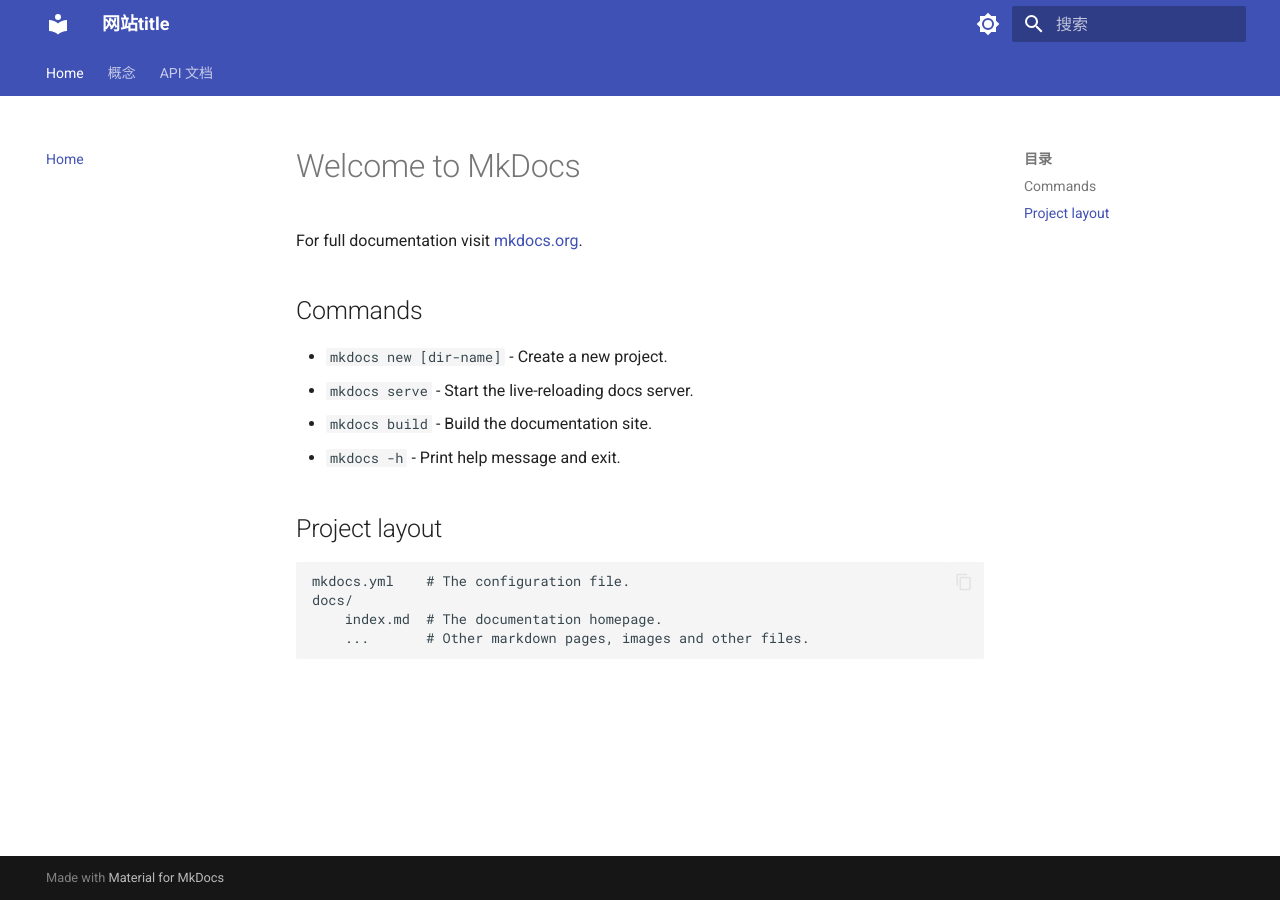
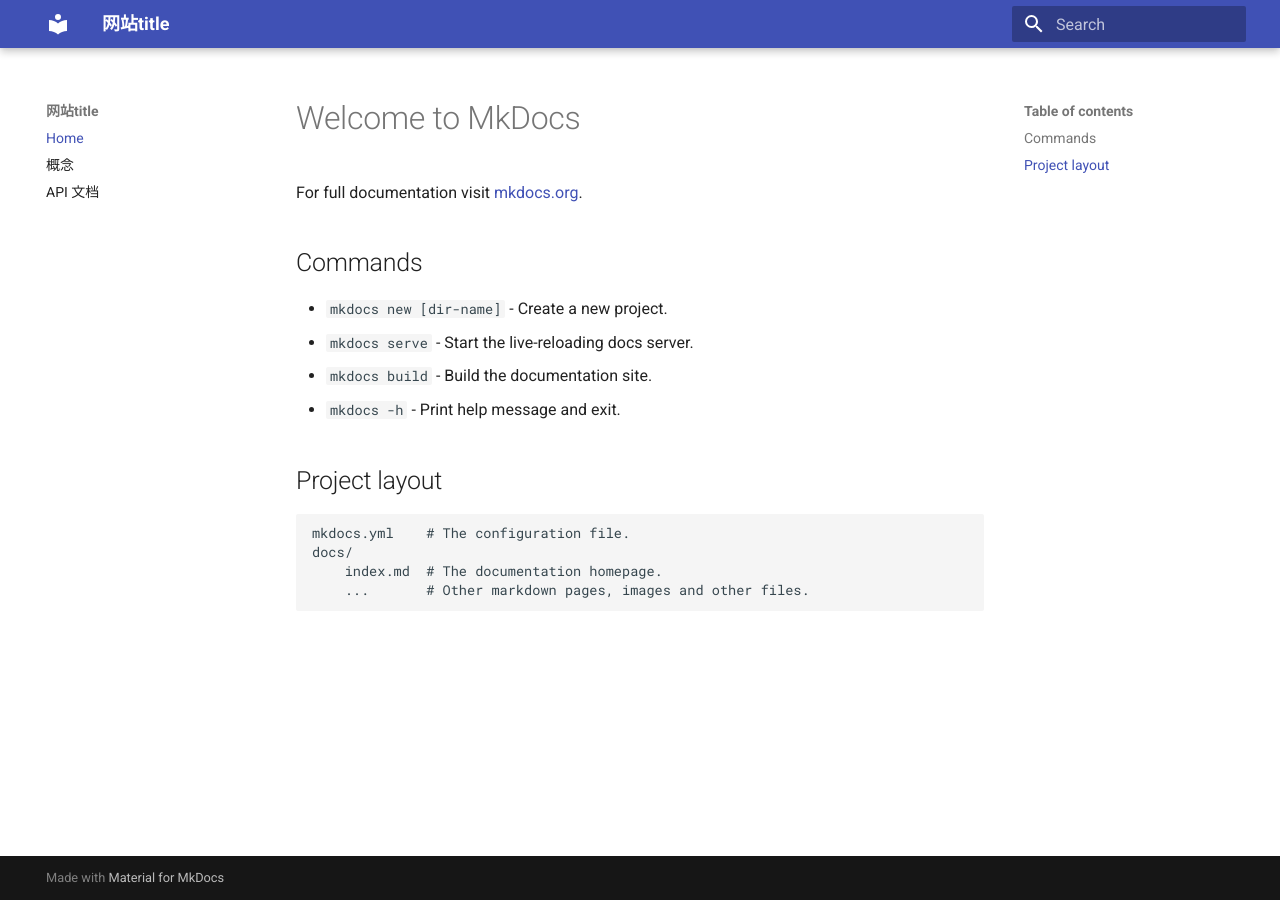
Before and after one commit to setsuodu/WeatherAPI, an MkDocs documentation site: the page built from docs/index.md, in a window 1280 px wide. Built offline with MkDocs 1.6.1 and Material for MkDocs 9.7.7, drawn with Linux system fonts in a browser that asks for light colours.

Commit message:
back to original mkdocs.yml

```diff
--- a/mkdocs.yml
+++ b/mkdocs.yml
@@ -6,28 +6,8 @@ nav: # 定义网站左侧导航栏的结构
     - API 文档: api/swagger.json        # 自动生成的路径
 
 theme:
-    name: material
-    language: zh
-    palette:
-      - scheme: default
-        primary: indigo
-        accent: indigo
-        toggle:
-          icon: material/brightness-7
-          name: 切换到暗色模式
-      - scheme: slate
-        primary: indigo
-        accent: indigo
-        toggle:
-          icon: material/brightness-4
-          name: 切换到亮色模式
-    features:
-      - navigation.tabs
-      - navigation.sections
-      - navigation.top
-      - search.suggest
-      - search.highlight
-      - content.code.copy
+    name: material # 使用 MkDocs-Material 主题
+    # ... 其他主题配置，如颜色、字体等
 
 plugins:
     # 启用搜索功能
```
